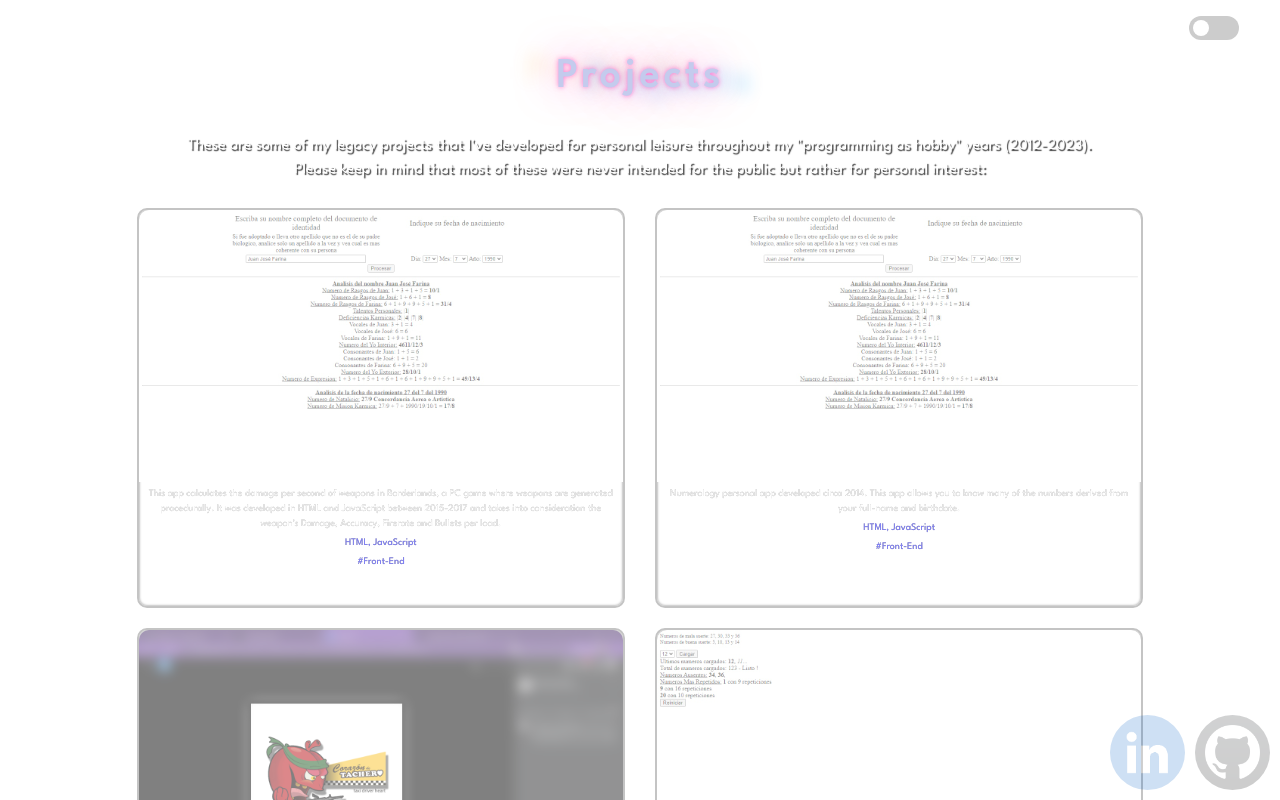
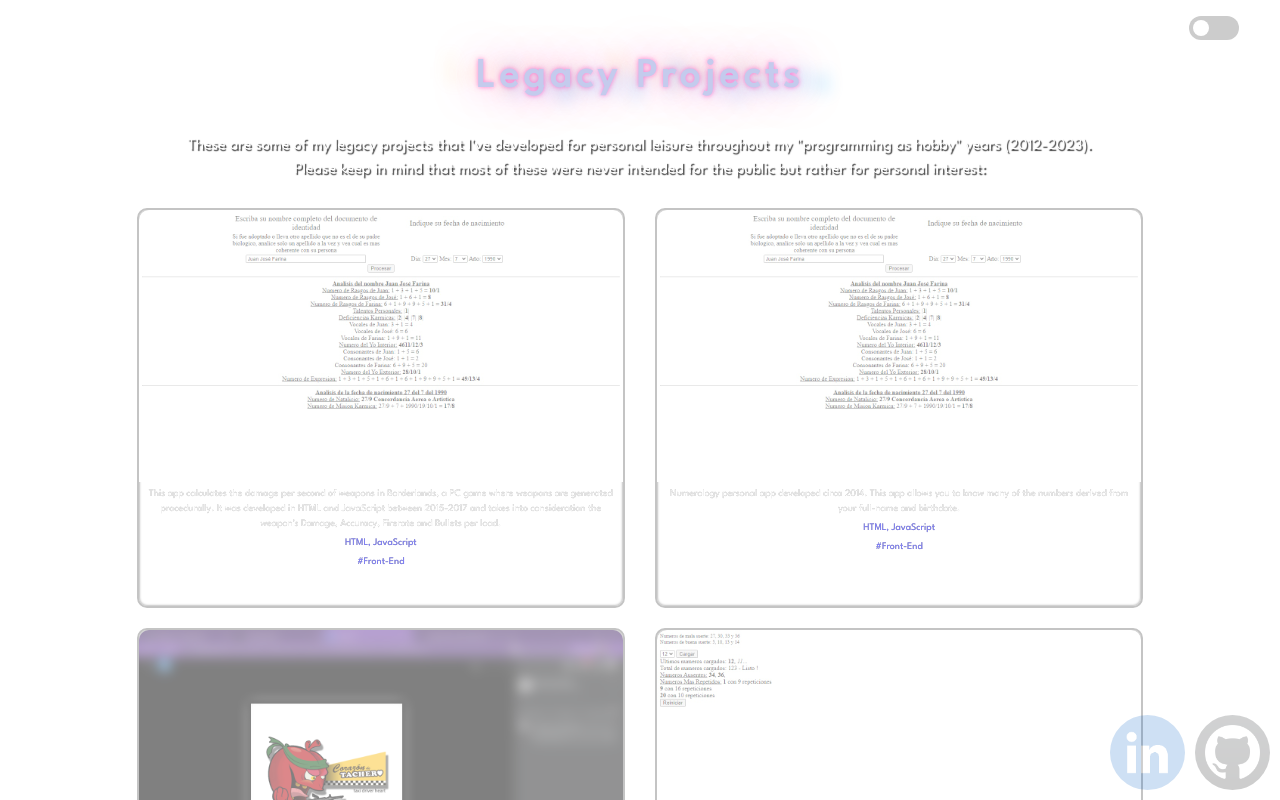
Before and after one commit to JuanJFarina/juanjosefarina.github.io, a React (Create React App) app: page /legacy in a window 1280 px wide. Shown: the top 800 px of the page. Built offline with nearby package versions, Linux system fonts and the light colour scheme.

Commit message:
small fix

```diff
--- a/src/pages/Legacy.js
+++ b/src/pages/Legacy.js
@@ -25,7 +25,7 @@ export default function Legacy() {
             <div className="col-sm-1 d-none d-sm-block"></div>
             <div className="col-12 col-sm-10">
                 <h1 style={theme === 'light' ? {animation:'dayLights 5s linear infinite'} : {animation:'nightLights 5s linear infinite'}}>
-                    <Write text="Projects" time="1000" delay="0" />
+                    <Write text="Legacy Projects" time="1000" delay="0" />
                 </h1>
                 <br />
                 <FadeIn fade="1000" delay="0">
```
